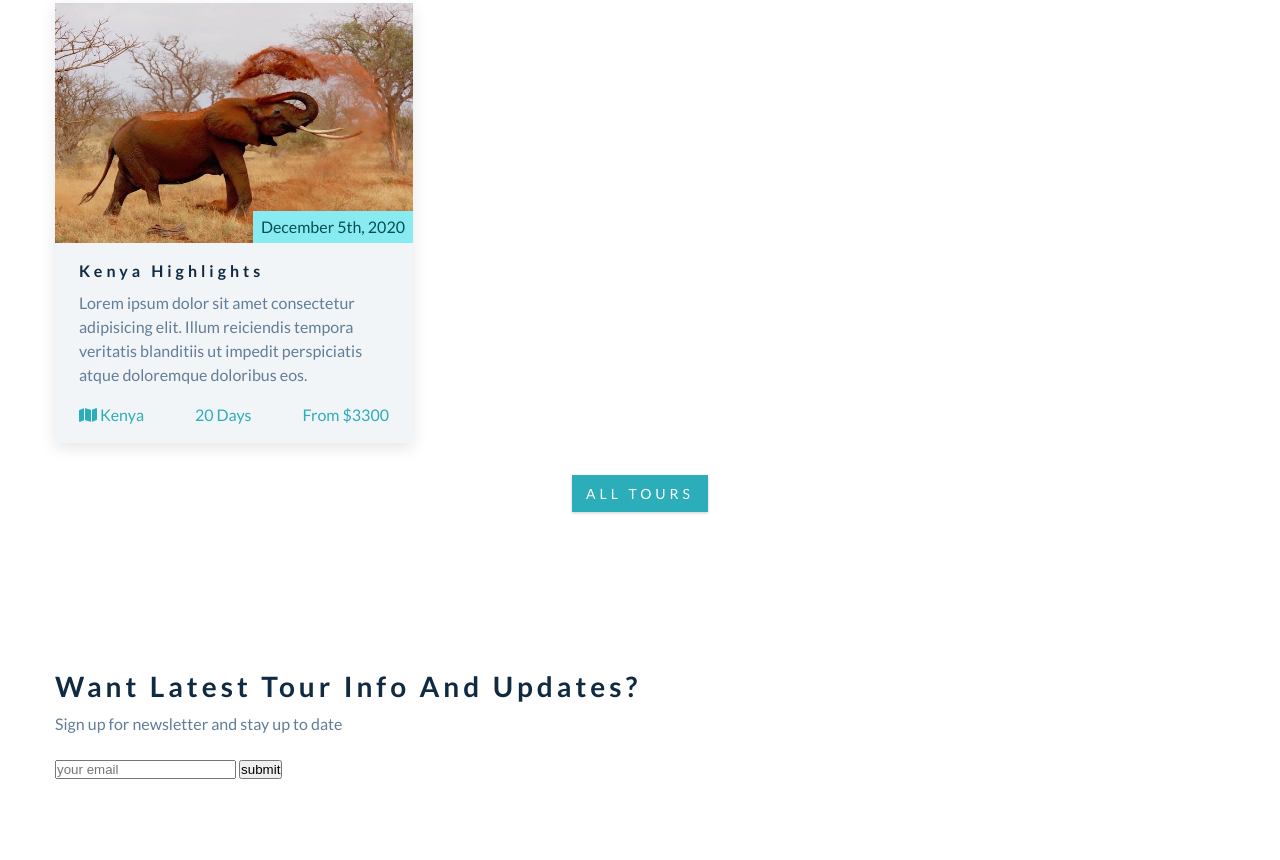
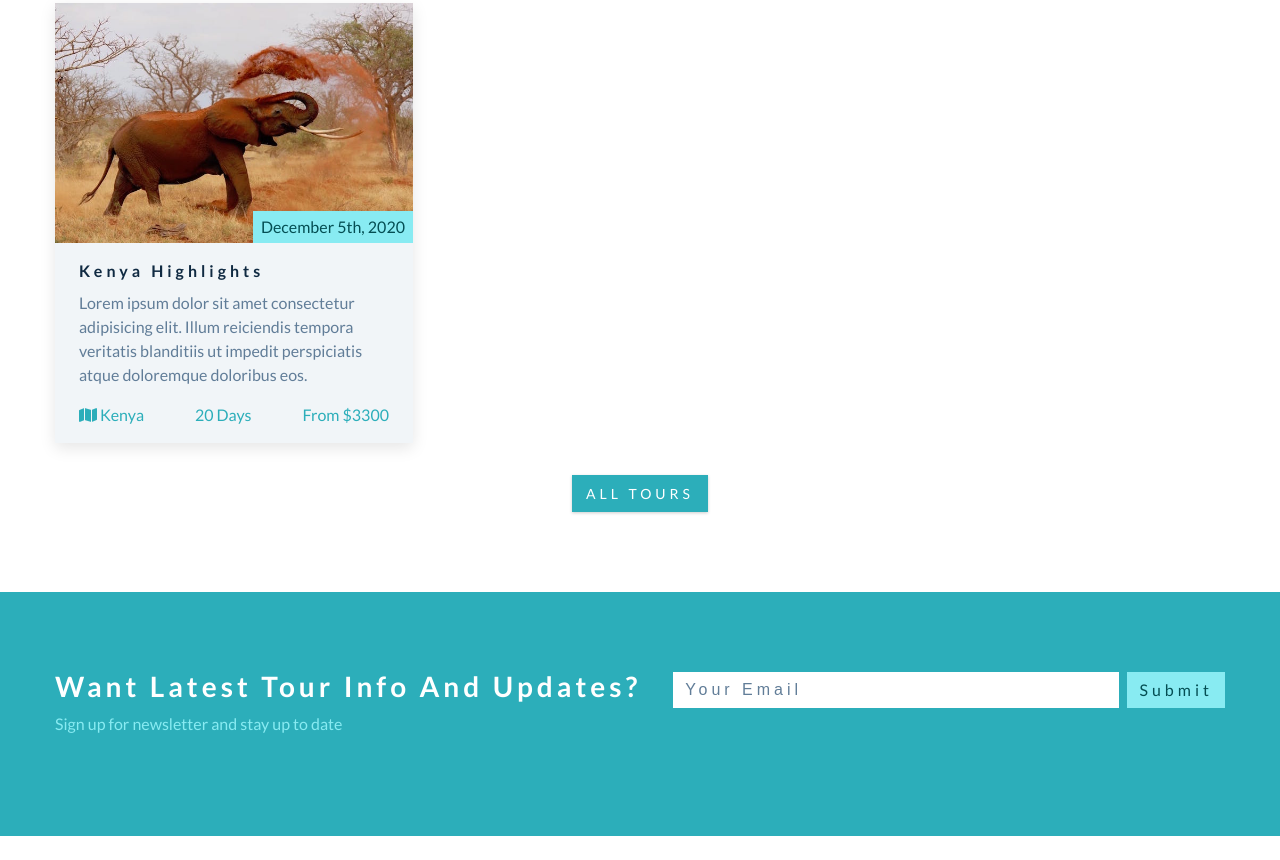
Before and after one commit to sabrinamaral/projects_john_smilga_CSS, a plain HTML site: page 03_backroads_tour_company/index.html in a window 1280 px wide. Shown: the part 2568-3428 px from the top of the page. After the commit the page ends 3404 px from the top, so only its background shows below. Drawn offline with Linux system fonts and the light colour scheme; files whose address does not match are found by name.

Commit message:
add style to contact section | css

```diff
--- a/03_backroads_tour_company/style.css
+++ b/03_backroads_tour_company/style.css
@@ -409,6 +409,62 @@ Contact
 ===============
 */
 
+.contact {
+  background: var(--clr-primary-5);
+}
+.contact-title {
+  color: var(--clr-white);
+}
+.contact-title p {
+  color: var(--clr-primary-8);
+}
+.contact-form {
+  display: flex;
+  max-width: 28rem;
+}
+.form-control {
+  flex: 1 1 auto;
+  color: var(--clr-grey-5);
+}
+.form-control,
+.btn-submit {
+  padding: 0.37rem 0.75rem;
+  font-size: 1rem;
+  line-height: 1.5;
+  font-weight: 300;
+  letter-spacing: var(--spacing);
+  background: var(--clr-white);
+  text-transform: capitalize;
+  border: transparent;
+}
+.form-control::placeholder {
+  color: inherit;
+}
+.btn-submit {
+  font-family: var(--ff-primary);
+  margin-left: 0.5rem;
+  background: var(--clr-primary-8);
+  color: var(--clr-primary-1);
+  cursor: pointer;
+  transition: var(--transition);
+}
+.btn-submit:hover {
+  background: var(--clr-primary-1);
+  color: var(--clr-primary-5);
+}
+@media screen and (min-width: 992px) {
+  .contact-center {
+    display: flex;
+    flex-wrap: wrap;
+    justify-content: space-between;
+  }
+  .contact-form {
+    align-self: flex-start;
+    flex: 1 1 auto;
+    max-width: 100%;
+    padding-left: 2rem;
+  }
+}
 /*
 ===============
 Gallery
```
